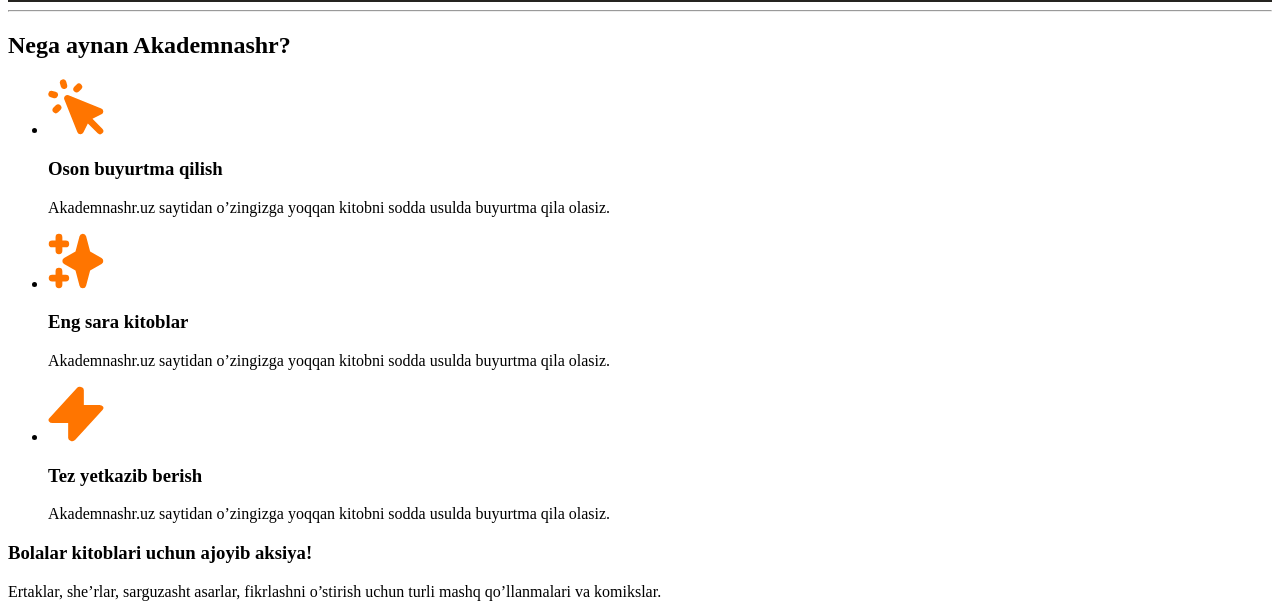
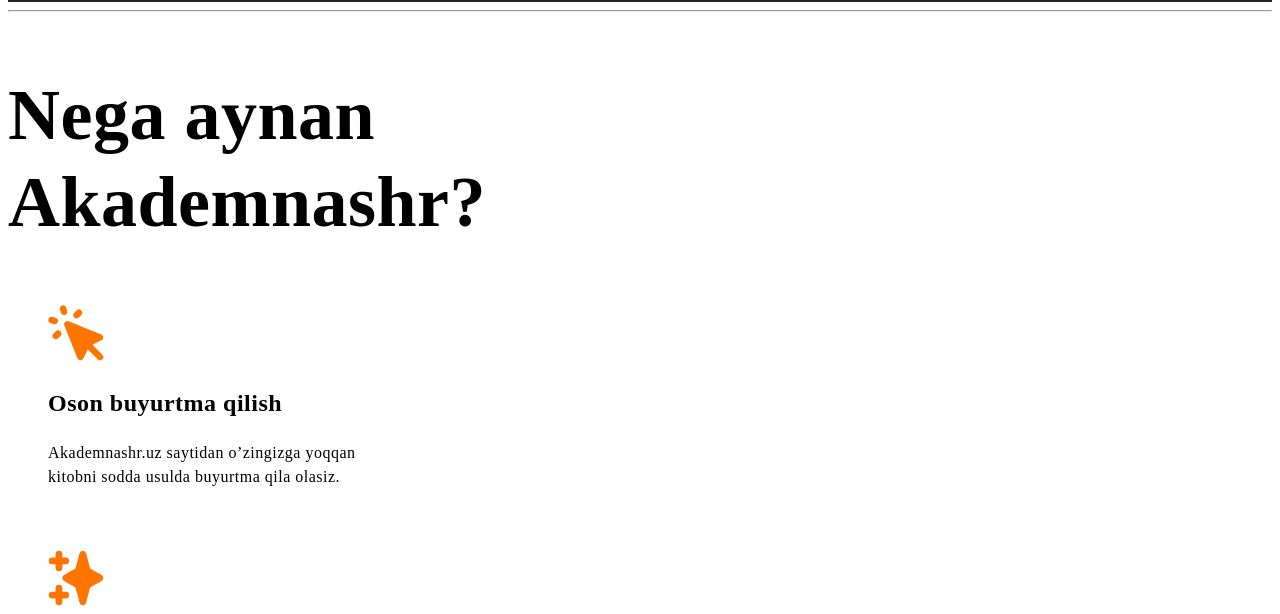
Before and after one commit to sherzodwebb/akademnashr, a plain HTML site: page index.html in a window 1280 px wide. Shown: the part 1102-1716 px from the top of the page. Drawn offline with Linux system fonts and the light colour scheme.

Commit message:
Features section style commit

```diff
--- a/index.html
+++ b/index.html
@@ -66,31 +66,31 @@
       </section>
 
       <!-- Features Section-->
-      <section>
+      <section class="features">
         <hr />
-        <h2>Nega aynan Akademnashr?</h2>
+        <h2 class="features-title">Nega aynan Akademnashr?</h2>
         <div>
-          <ul>
-            <li>
+          <ul class="features-list">
+            <li class="features-item">
               <img src="./img/Icon.svg" alt="" width="56" height="56" />
-              <h3>Oson buyurtma qilish</h3>
-              <p>
+              <h3 class="features-item_title">Oson buyurtma qilish</h3>
+              <p class="features-item_about">
                 Akademnashr.uz saytidan o’zingizga yoqqan kitobni sodda usulda
                 buyurtma qila olasiz.
               </p>
             </li>
-            <li>
+            <li class="features-item">
               <img src="./img/Icon-1.svg" alt="" width="56" height="56" />
-              <h3>Eng sara kitoblar</h3>
-              <p>
+              <h3 class="features-item_title">Eng sara kitoblar</h3>
+              <p class="features-item_about">
                 Akademnashr.uz saytidan o’zingizga yoqqan kitobni sodda usulda
                 buyurtma qila olasiz.
               </p>
             </li>
-            <li>
+            <li class="features-item">
               <img src="./img/Icon-2.svg" alt="" width="56" height="56" />
-              <h3>Tez yetkazib berish</h3>
-              <p>
+              <h3 class="features-item_title">Tez yetkazib berish</h3>
+              <p class="features-item_about">
                 Akademnashr.uz saytidan o’zingizga yoqqan kitobni sodda usulda
                 buyurtma qila olasiz.
               </p>
--- a/style/mian.css
+++ b/style/mian.css
@@ -89,3 +89,41 @@
   width: 510px;
   height: 510px;
 }
+
+/* Features Section */
+
+.features-title {
+  color: #000;
+  font-size: 72px;
+  font-style: normal;
+  font-weight: 700;
+  line-height: 86.4px;
+  letter-spacing: 0.5px;
+  width: 435px;
+}
+
+.features-item {
+  width: 340px;
+  height: 245px;
+  list-style-type: none;
+}
+
+.features-item_title {
+  color: #000;
+  font-size: 24px;
+  font-style: normal;
+  font-weight: 700;
+  line-height: 28.8px;
+  letter-spacing: 0.5px;
+}
+
+.features-item_about {
+  color: #000;
+  font-size: 16px;
+  font-style: normal;
+  font-weight: 400;
+  line-height: 24px;
+  letter-spacing: 0.5px;
+  width: 314px;
+  height: 72px;
+}
```
